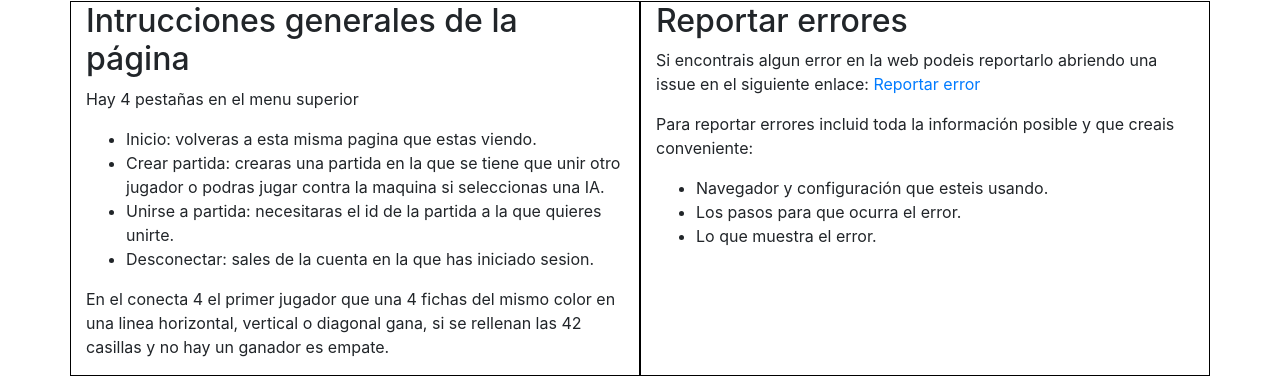
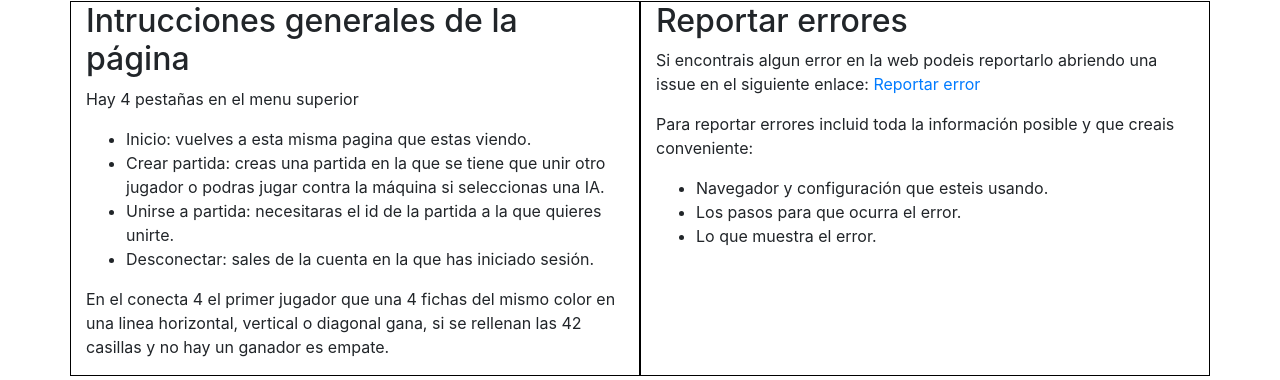
Before and after one commit to JoseAntonioVelasco/Python_Conn4Web, a Flask app: page / in a window 1280 px wide. Shown: the part 191-571 px from the top of the page. Run offline with Flask 2, Linux system fonts and the light colour scheme; a user stored in the database is signed in; some libraries are stand-ins or nearby versions.

Commit message:
referencias y tildes

```diff
--- a/website/auth.py
+++ b/website/auth.py
@@ -5,7 +5,8 @@ from . import db
 from flask_login import login_user, login_required, logout_user, current_user
 
 auth = Blueprint('auth', __name__)
-
+#source
+#https://github.com/techwithtim/Flask-Web-App-Tutorial
 
 @auth.route('/login', methods=['GET', 'POST'])
 def login():
--- a/website/templates/base.html
+++ b/website/templates/base.html
@@ -18,6 +18,7 @@
         <title>{% block title %}Titulo{% endblock %}</title>
     </head>
     <body>
+        <!--tweaked source: https://github.com/techwithtim/Flask-Web-App-Tutorial-->
         <nav class="navbar navbar-expand-lg navbar-dark bg-dark">
             <button
               class="navbar-toggler"
--- a/website/templates/home.html
+++ b/website/templates/home.html
@@ -10,10 +10,10 @@
         <h2>Intrucciones generales de la página</h2>
         <p>Hay 4 pestañas en el menu superior</p>
         <ul>
-            <li>Inicio: volveras a esta misma pagina que estas viendo.</li>
-            <li>Crear partida: crearas una partida en la que se tiene que unir otro jugador o podras jugar contra la maquina si seleccionas una IA.</li>
+            <li>Inicio: vuelves a esta misma pagina que estas viendo.</li>
+            <li>Crear partida: creas una partida en la que se tiene que unir otro jugador o podras jugar contra la máquina si seleccionas una IA.</li>
             <li>Unirse a partida: necesitaras el id de la partida a la que quieres unirte.</li>
-            <li>Desconectar: sales de la cuenta en la que has iniciado sesion.</li>
+            <li>Desconectar: sales de la cuenta en la que has iniciado sesión.</li>
         </ul>
         <p>En el conecta 4 el primer jugador que una 4 fichas del mismo color en una linea horizontal, vertical o diagonal gana, si se rellenan las 42 casillas y no hay un ganador es empate.</p>
     </div>
```
